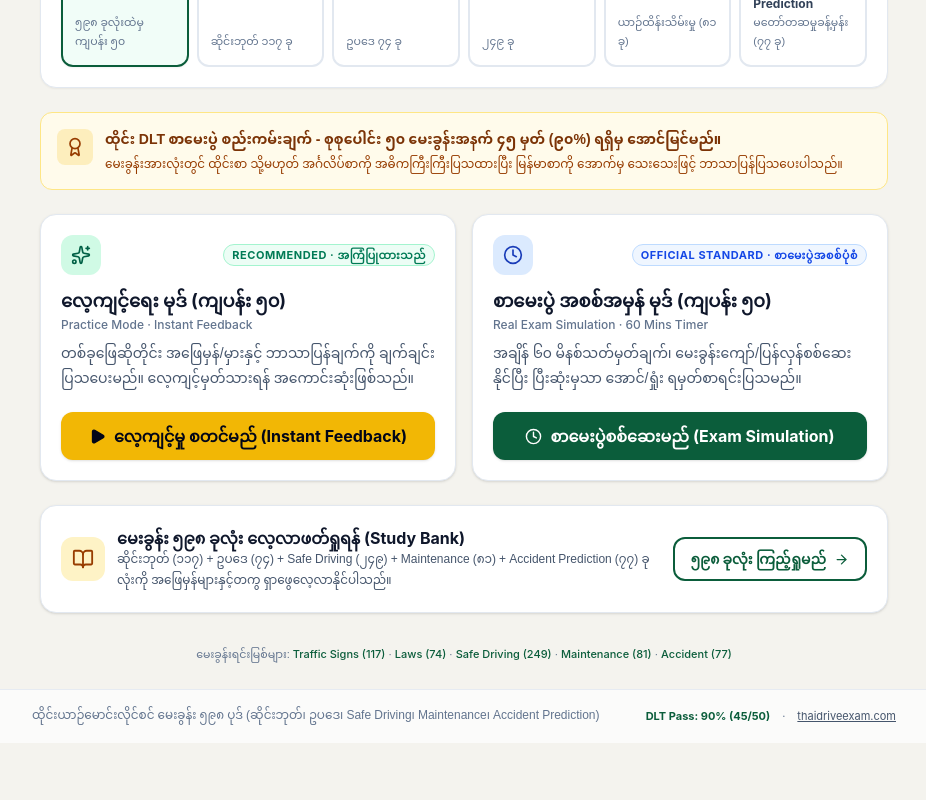
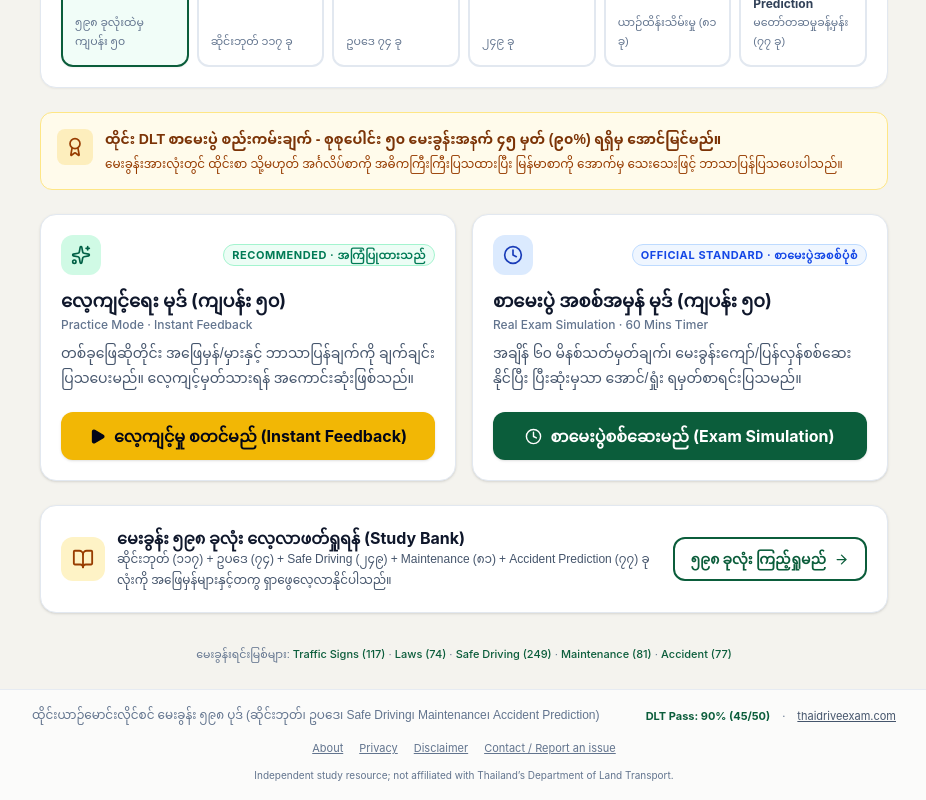
Before and after one commit to ZinLinn254995/Thai-Driving-License-Exam, a React (Vite) app: page / in a window 1280 px wide. Shown: the part 672-1472 px from the top of the page, without its empty margins (176-1102 px from the left). Before the commit the page ends 1415 px from the top, so only its background shows below. Built offline with nearby package versions, Linux system fonts and the light colour scheme.

Commit message:
Link site information and legal pages from app footer

```diff
--- a/src/App.tsx
+++ b/src/App.tsx
@@ -275,6 +275,15 @@ export default function App() {
             </a>
           </div>
         </div>
+        <nav aria-label="Site information" className="max-w-4xl mx-auto px-4 mt-3 flex flex-wrap justify-center gap-x-4 gap-y-1 font-sans text-[11px]">
+          <a href="/about.html" className="underline hover:text-slate-900">About</a>
+          <a href="/privacy.html" className="underline hover:text-slate-900">Privacy</a>
+          <a href="/disclaimer.html" className="underline hover:text-slate-900">Disclaimer</a>
+          <a href="/contact.html" className="underline hover:text-slate-900">Contact / Report an issue</a>
+        </nav>
+        <p className="mt-2 px-4 text-[10px] text-slate-500 font-sans">
+          Independent study resource; not affiliated with Thailand’s Department of Land Transport.
+        </p>
       </footer>
     </div>
   );
```
